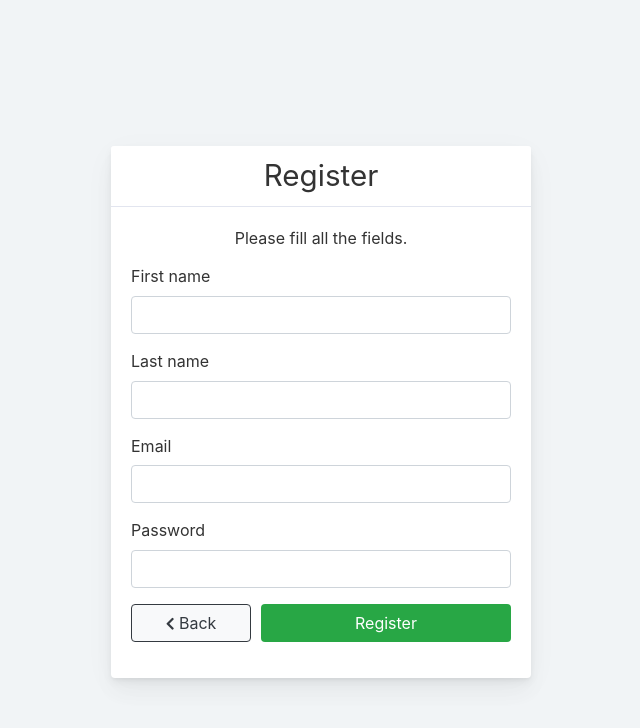
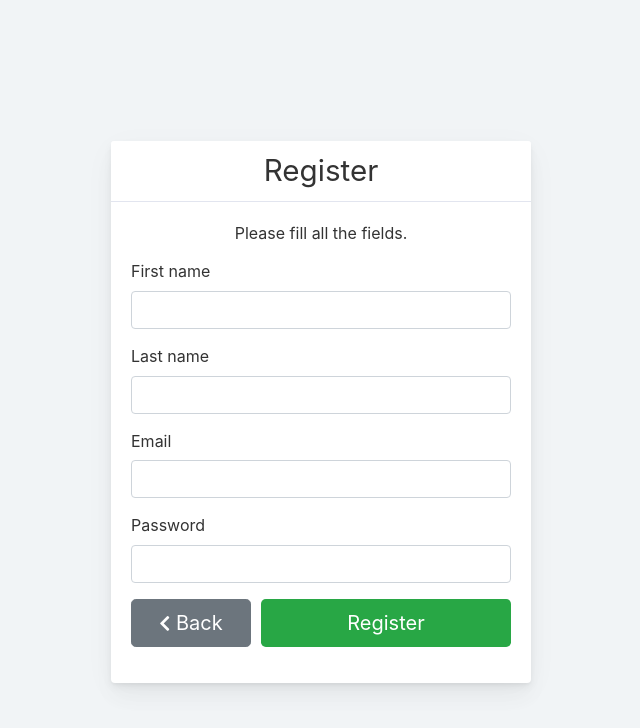
Before and after one commit to csanadszilagyi/MeanDashboardApp, an Angular app in the folder client/: page /#/auth/register in a window 1280 px wide. Shown: the top 728 px of the page, without its empty margins (319-959 px from the left). Built offline with nearby package versions, Linux system fonts and the light colour scheme.

Commit message:
style changes

```diff
--- a/client/src/app/auth/pages/login/login.component.html
+++ b/client/src/app/auth/pages/login/login.component.html
@@ -33,8 +33,8 @@
                         </div>
                     </div>
                 </div>
-                <div class="form-group col-12">
-                    <button [disabled]="formSubmitted" type="submit" class="btn bg-primary text-white btn-block">
+                <div class="form-group col-12 mt-3">
+                    <button [disabled]="formSubmitted || formState.type === 'success'" type="submit" class="btn bg-primary text-white btn-lg btn-block">
                         <span *ngIf="formSubmitted" class="spinner-border spinner-border-sm align-middle" role="status" aria-hidden="true"></span>
                         Login
                     </button>
@@ -43,7 +43,7 @@
                     <h4 class="text-center">Or</h4>
                 </div>
                 <div class="form-group col-12">
-                    <button type="button" class="btn btn-light btn-block" (click)="gotoRegistration($event)">
+                    <button [disabled]="formSubmitted || formState.type === 'success'" type="button" class="btn btn btn-outline-dark btn-lg btn-block" (click)="gotoRegistration($event)">
                         Register
                     </button>
                 </div>
--- a/client/src/app/auth/pages/register/register.component.html
+++ b/client/src/app/auth/pages/register/register.component.html
@@ -51,13 +51,13 @@
                     </div>
                 </div>
                 <div class="form-group col-4">
-                    <a routerLink="['/auth/login']" class="btn btm-outline-light bg-light text-dark border-dark btn-block">
+                    <a routerLink="['/auth/login']" class="btn btn btn-secondary btn-lg btn-block">
                         <i class="fas fa-chevron-left fa-sm align-baseline"></i>
                         Back
                     </a>
                 </div>
                 <div class="form-group col-8">
-                    <button [disabled]="formSubmitted" type="submit" class="btn bg-success text-white btn-block">
+                    <button [disabled]="formSubmitted" type="submit" class="btn bg-success text-white btn-lg btn-block">
                         <span *ngIf="formSubmitted" class="spinner-border spinner-border-sm align-middle" role="status" aria-hidden="true"></span>
                         Register
                     </button>
```
Also changed, not shown: client/src/app/auth/pages/login/login.component.ts (+0 -10 lines).
